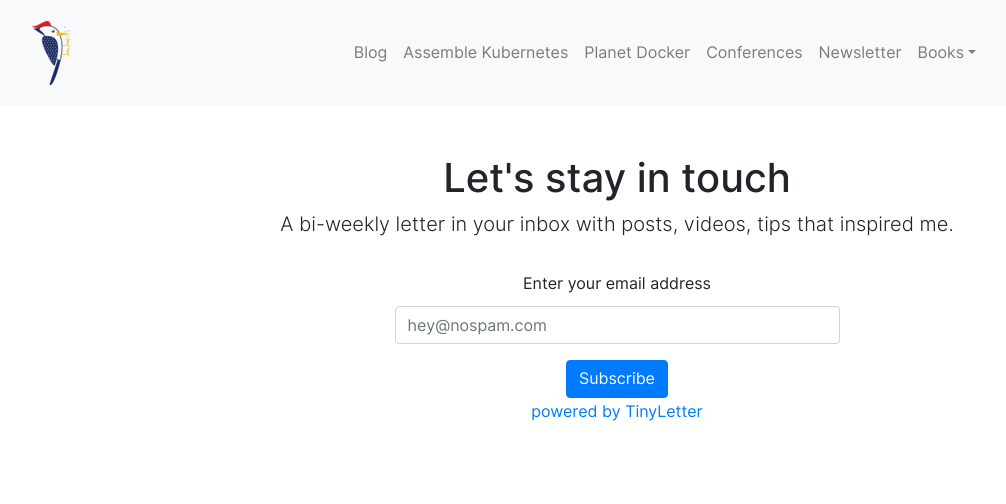
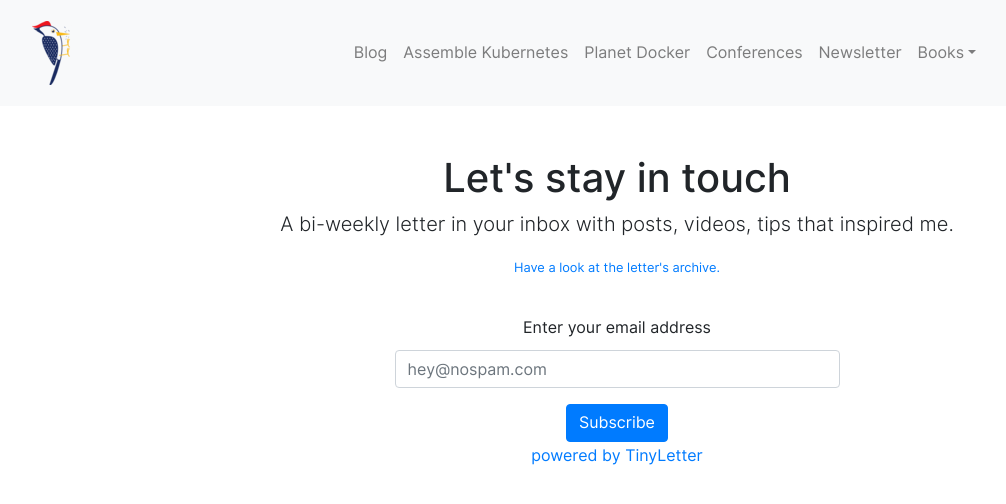
Before and after one commit to gianarb/gianarb.github.com, a Jekyll site: the page built from tinyletter.html, in a window 1280 px wide. Shown: the top 504 px of the page, without its empty margins (23-1029 px from the left). Built offline with Jekyll 4.4.1, drawn with Linux system fonts in a browser that asks for light colours; nearby versions of some CDN libraries; comment, search, counter and statistics services are not loaded.

Commit message:
share letter archive
Signed-off-by: Gianluca Arbezzano <gianarb92@gmail.com>

```diff
--- a/tinyletter.html
+++ b/tinyletter.html
@@ -8,6 +8,7 @@ tags: [newsletter]
     <div class="col-md-12 mt-5 mx-auto text-center">
         <h1>Let's stay in touch</h1>
         <p class="lead">A bi-weekly letter in your inbox with posts, videos, tips that inspired me.</p>
+        <p class="small"><a href="https://tinyletter.com/gianarb/archive" target="_blank">Have a look at the letter's archive.</a></p>
     </div>
 </div>
 
```
